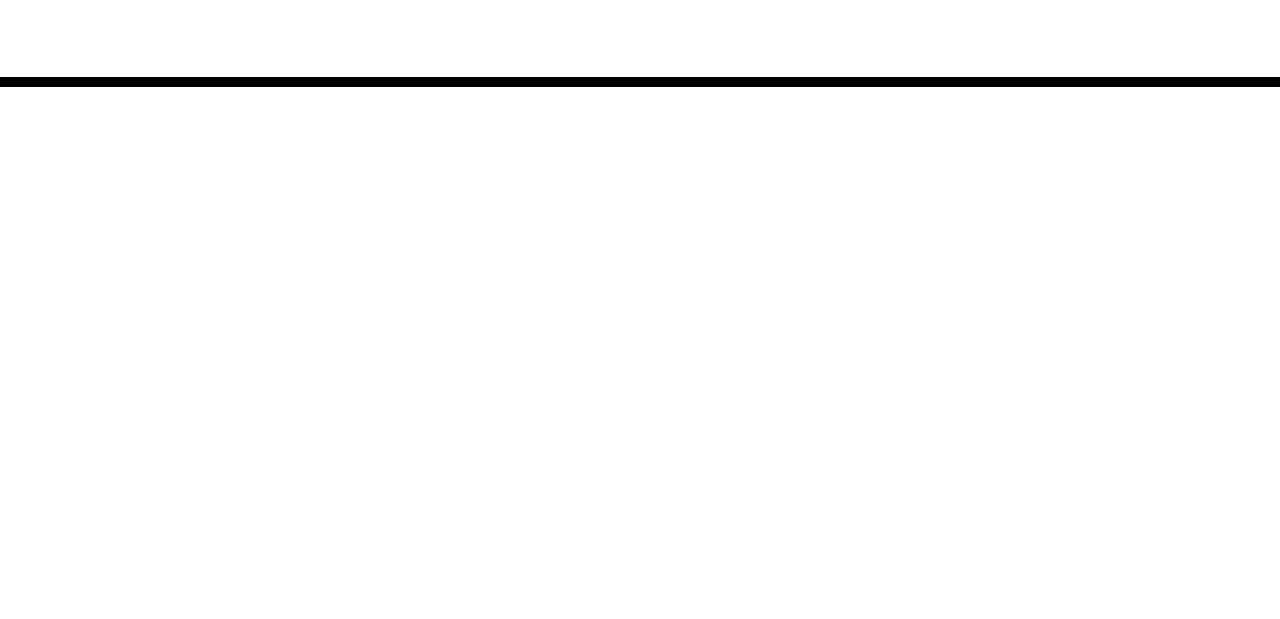
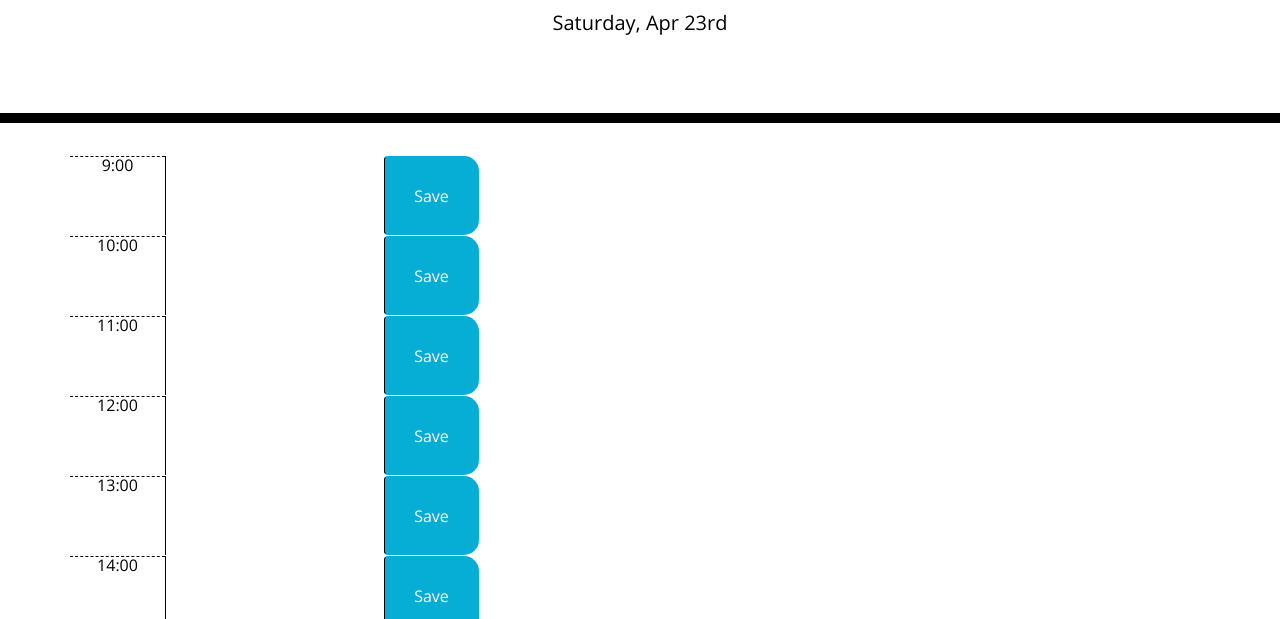
Before and after one commit to Ghazaleh-J/Homework-5---Third-party-APIs, a plain HTML site: page index.html in a window 1280 px wide. Shown: the part 181-800 px from the top of the page. Drawn offline with nearby package versions, Linux system fonts and the light colour scheme; files that its build step writes are made by us from their sources.

Commit message:
current date & create elements

```diff
--- /dev/null
+++ b/Assets/script.js
@@ -0,0 +1,25 @@
+// Set current date (by MomentJS)
+var now = moment().format("dddd, MMM Do");
+$("#currentDay").text(now);
+
+// Create & append time block with section hour, description & button (by JS)
+var mainContainer = document.querySelector(".container");
+
+var hour = ["9:00", "10:00", "11:00", "12:00", "13:00", "14:00", "15:00", "16:00", "17:00"]
+
+for (var i = 0; i < hour.length ; i++ ) {
+    var wrapContainer = document.createElement("div");
+    var hourContainer = document.createElement("div");
+    var todoContainer = document.createElement("textarea");
+    var saveBtn = document.createElement("button");
+
+    hourContainer.innerText = hour[i];
+
+    saveBtn.innerText = ("Save");
+    wrapContainer.setAttribute("class", "row time-block");
+    hourContainer.setAttribute("class", "hour col-1");
+
+    saveBtn.setAttribute("class", "btn saveBtn col-1");
+    wrapContainer.append(hourContainer, todoContainer,saveBtn);
+    mainContainer.append(wrapContainer);
+}
--- a/index.html
+++ b/index.html
@@ -18,7 +18,7 @@
       href="https://fonts.googleapis.com/css?family=Open+Sans&display=swap"
       rel="stylesheet"
     />
-    <link rel="stylesheet" href="style.css" />
+    <link rel="stylesheet" href="./Assets/style.css" />
     <title>Work Day Scheduler</title>
   </head>
 
@@ -34,5 +34,6 @@
 
     <script src="https://cdnjs.cloudflare.com/ajax/libs/jquery/3.2.1/jquery.min.js"></script>
     <script src="https://cdnjs.cloudflare.com/ajax/libs/moment.js/2.24.0/moment.min.js"></script>
+    <script src="./Assets/script.js"></script>
   </body>
 </html>
```
